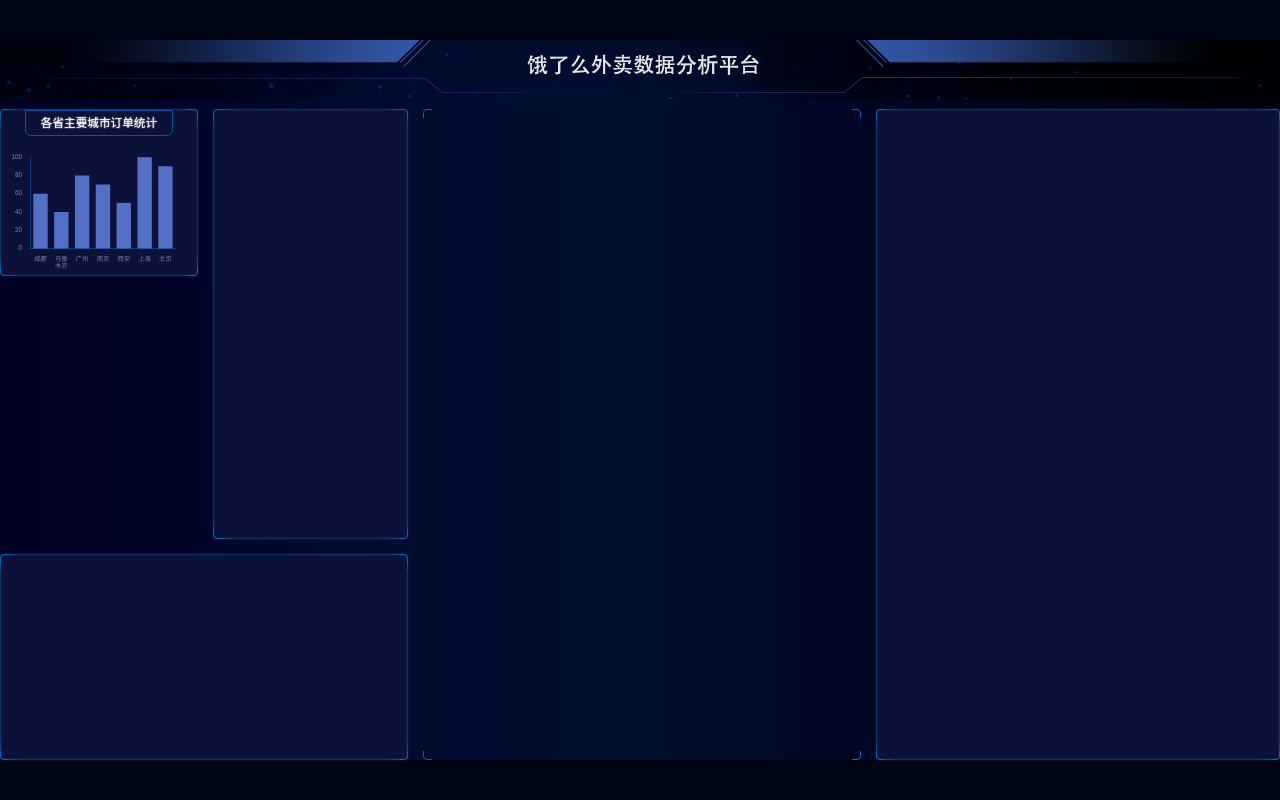
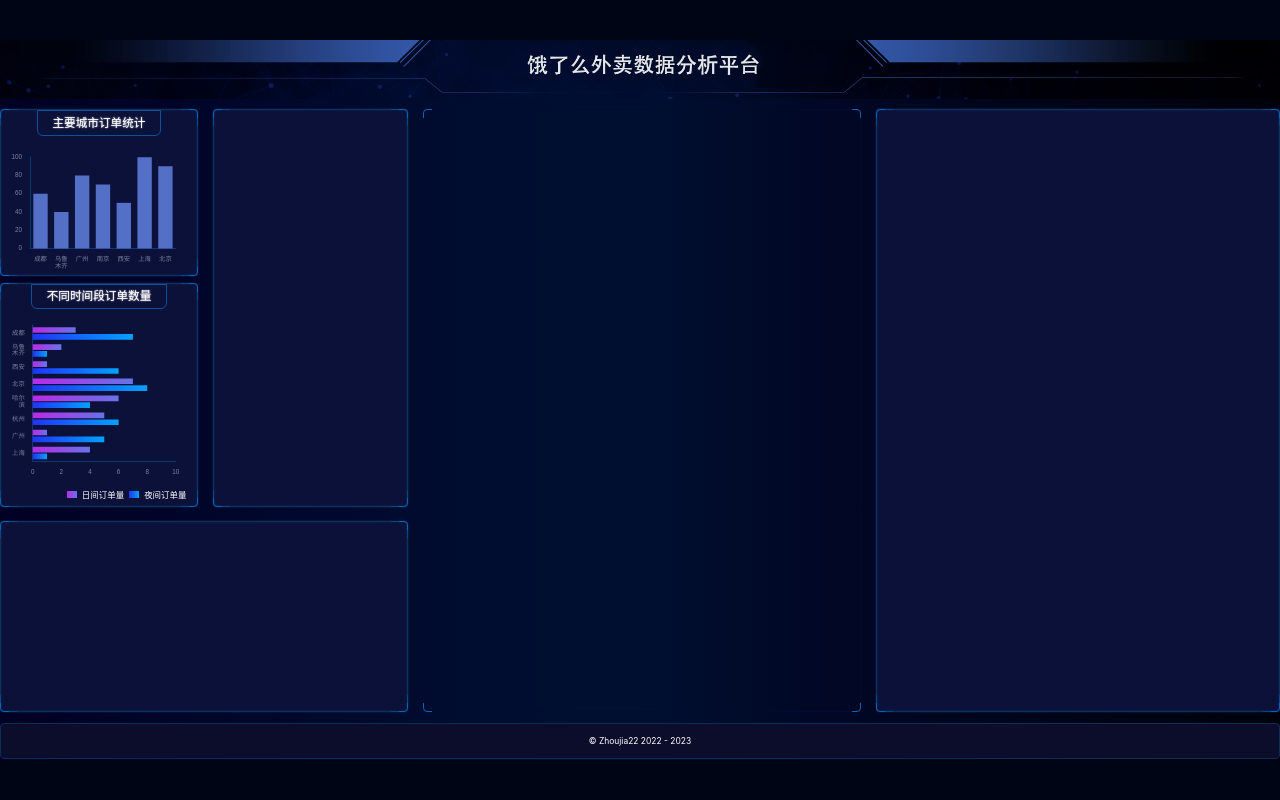
Before and after one commit to Zhoujia22/largeScreenItem, a React (Vite) app: page /#/ in a window 1280 px wide. Built offline with nearby package versions, Linux system fonts and the light colour scheme.

Commit message:
完成chart2制作footer

```diff
--- a/index.html
+++ b/index.html
@@ -22,7 +22,7 @@
   <body>
     <div id="root"></div>
     <script>
-      root.style.width = pageWidth + "px";
+      //   root.style.width = pageWidth + "px";
       root.style.height = pageHeight + "px";
       root.style.marginTop = (clientHeight - pageHeight) / 2 + "px";
     </script>
--- a/src/components/chart-1.tsx
+++ b/src/components/chart-1.tsx
@@ -1,7 +1,6 @@
 import React, { useEffect, useRef } from "react";
 import * as echarts from "echarts";
 import { px } from "../shared/px";
-
 
 export const Chart1 = () => {
   const divRef = useRef();
@@ -61,9 +60,9 @@
   });
 
   return (
-    <div className="bordered chartWrapper">
-      <h2>各省主要城市订单统计</h2>
-      <div ref={divRef} className="chart"></div>
+    <div className="bordered chart1Wrapper">
+      <h2>主要城市订单统计</h2>
+      <div ref={divRef} className="chart" />
     </div>
   );
 };
--- /dev/null
+++ b/src/components/chart-2.tsx
@@ -0,0 +1,99 @@
+import React, { useEffect, useRef } from "react";
+import * as echarts from "echarts";
+import { px } from "../shared/px";
+
+export const Chart2 = () => {
+  const divRef = useRef();
+  useEffect(() => {
+    const myChart = echarts.init(divRef.current);
+    myChart.setOption({
+      grid: {
+        x: px(60),
+        y: px(30),
+        x2: px(40),
+        y2: px(50),
+        containLabel: false,
+      },
+      textStyle: {
+        fontSize: px(12),
+        color: "#79839E",
+      },
+      xAxis: {
+        type: "value",
+        boundaryGap: [0, 0.01],
+        axisLine: {
+          show: true,
+          lineStyle: { color: "#083B70" },
+        },
+        splitLine: { show: false },
+        axisLabel: { fontSize: px(12) },
+      },
+      yAxis: {
+        axisTick: { show: false },
+        type: "category",
+        data: [
+          "上海",
+          "广州",
+          "杭州",
+          "哈尔滨",
+          "北京",
+          "西安",
+          "乌鲁木齐",
+          "成都",
+        ],
+        axisLine: {
+          show: true,
+          lineStyle: { color: "#083B70" },
+        },
+        axisLabel: {
+          fontSize: px(12),
+          formatter(val) {
+            if (val.length > 2) {
+              const array = val.split("");
+              array.splice(2, 0, "\n");
+              return array.join("");
+            } else {
+              return val;
+            }
+          },
+        },
+      },
+      series: [
+        {
+          type: "bar",
+          data: [4, 1, 5, 6, 7, 1, 2, 3],
+          itemStyle: {
+            color: new echarts.graphic.LinearGradient(0, 0, 1, 0, [
+              { offset: 0, color: "#b92ae8" },
+              { offset: 1, color: "#6773e7" },
+            ]),
+          },
+        },
+        {
+          type: "bar",
+          data: [1, 5, 6, 4, 8, 6, 1, 7],
+          itemStyle: {
+            color: new echarts.graphic.LinearGradient(0, 0, 1, 0, [
+              { offset: 0, color: "#2034f9" },
+              { offset: 1, color: "#04a1ff" },
+            ]),
+          },
+        },
+      ],
+    }),
+      [];
+  });
+
+  return (
+    <div className="bordered chart2Wrapper">
+      <h2>不同时间段订单数量</h2>
+      <div ref={divRef} className="chart"></div>
+      <div className="legend">
+        <span className="daytime" />
+        日间订单量
+        <span className="nighttime" />
+        夜间订单量
+      </div>
+    </div>
+  );
+};
--- a/src/pages/home.scss
+++ b/src/pages/home.scss
@@ -4,6 +4,7 @@
   display: flex;
   flex-direction: column;
   flex: 1;
+  font-size: px(16);
   background: linear-gradient(
     90deg,
     rgba(2, 0, 36, 1) 0%,
@@ -14,11 +15,15 @@
   );
   color: white;
   header {
+    width: px(2420);
     height: px(111);
+    margin: 0 auto;
     background-size: cover;
     opacity: 0.9;
   }
   main {
+    width: px(2420);
+    margin: 0 auto;
     padding-top: px(20);
     flex: 1;
     display: grid;
@@ -29,27 +34,56 @@
 
     > section {
       text-align: center;
+      h2 {
+        flex-shrink: 0;
+        border: 1px solid #0a5299;
+        border-bottom-left-radius: 6px;
+        border-bottom-right-radius: 6px;
+        font-size: px(22);
+        line-height: px(24);
+        padding: px(10) px(28);
+        text-shadow: 0 0 px(3) white;
+      }
+      .chart {
+        flex: 1;
+        width: 100%;
+      }
     }
-    > .section1 {
+    .section1 {
       grid-area: box1;
-      .chartWrapper {
+      display: flex;
+      flex-direction: column;
+      justify-content: space-between;
+      .chart1Wrapper {
         height: px(315);
         display: flex;
         flex-direction: column;
         align-items: center;
-        > h2 {
-          flex-shrink: 0;
-          border: 1px solid #0a5299;
-          border-bottom-left-radius: 6px;
-          border-bottom-right-radius: 6px;
-          font-size: px(22);
-          line-height: px(24);
-          padding: px(10) px(28);
-          text-shadow: 0 0 px(3) white;
-        }
-        .chart {
-          flex: 1;
+      }
+      .chart2Wrapper {
+        height: px(423);
+        display: flex;
+        flex-direction: column;
+        align-items: center;
+        .legend {
+          display: flex;
+          justify-content: flex-end;
+          align-items: center;
           width: 100%;
+          padding: 0 px(20) px(10);
+          .daytime,
+          .nighttime {
+            display: inline-block;
+            width: px(18);
+            height: px(12);
+            margin: 0 px(10);
+          }
+          .daytime {
+            background: linear-gradient(90deg, #b92ae8 0%, #6773e7 100%);
+          }
+          .nighttime {
+            background: linear-gradient(90deg, #2034f9 0%, #04a1ff 100%);
+          }
         }
       }
     }
@@ -73,6 +107,17 @@
       grid-area: box5;
     }
   }
+  footer {
+    height: px(68);
+    display: flex;
+    border: 1px solid #0d2d59;
+    justify-content: center;
+    align-items: center;
+    text-align: center;
+    background: #0c0d2b;
+    border-radius: 4px;
+    margin: px(20) 0 1px;
+  }
 }
 .bordered {
   border: 1px solid #0764bc;
--- a/src/pages/home.tsx
+++ b/src/pages/home.tsx
@@ -2,20 +2,25 @@
 import "./home.scss";
 import headerBg from "../image/head.png";
 import { Chart1 } from "../components/chart-1";
+import { Chart2 } from "../components/chart-2";
 
 export const Home = () => {
+  const date = new Date();
+  const year = date.getFullYear();
   return (
     <div className="home">
       <header style={{ backgroundImage: `url(${headerBg})` }} />
       <main>
         <section className="section1">
           <Chart1 />
+          <Chart2 />
         </section>
         <section className="bordered section2"></section>
         <section className="bordered section3"></section>
         <section className="bordered section4"></section>
         <section className="bordered section5"></section>
       </main>
+      <footer> &copy; Zhoujia22 2022 - {year}</footer>
     </div>
   );
 };
```
